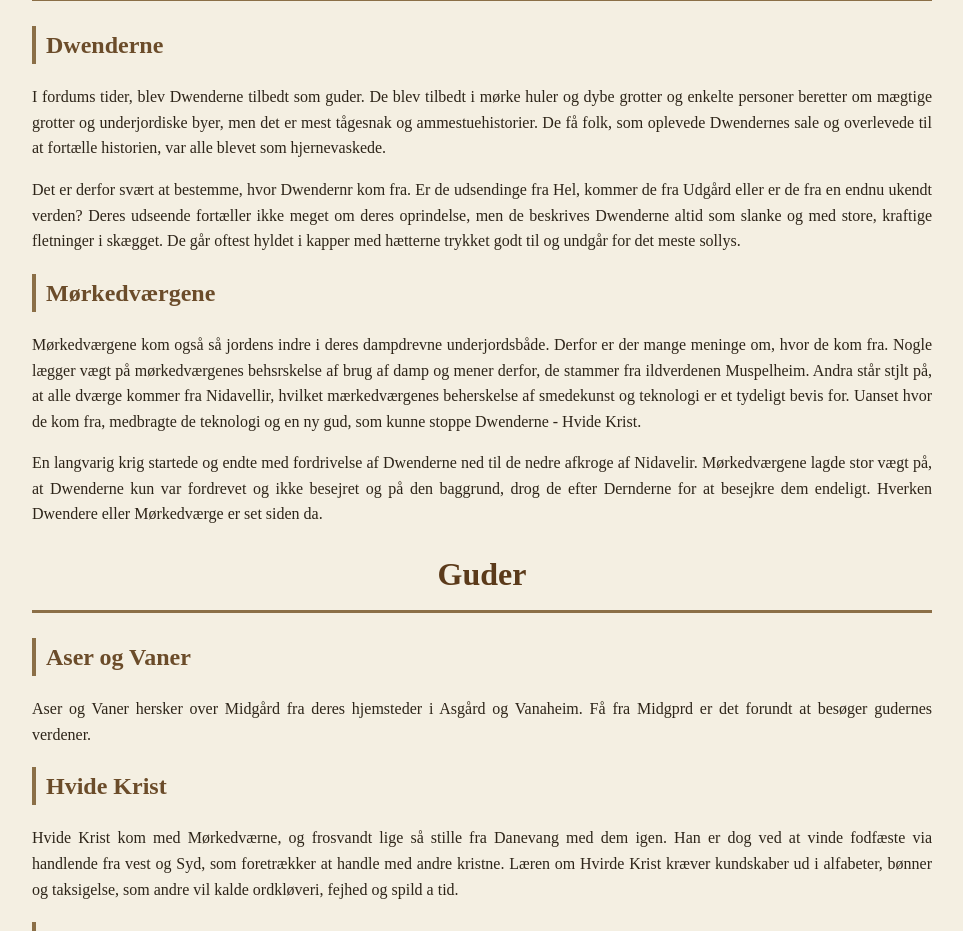
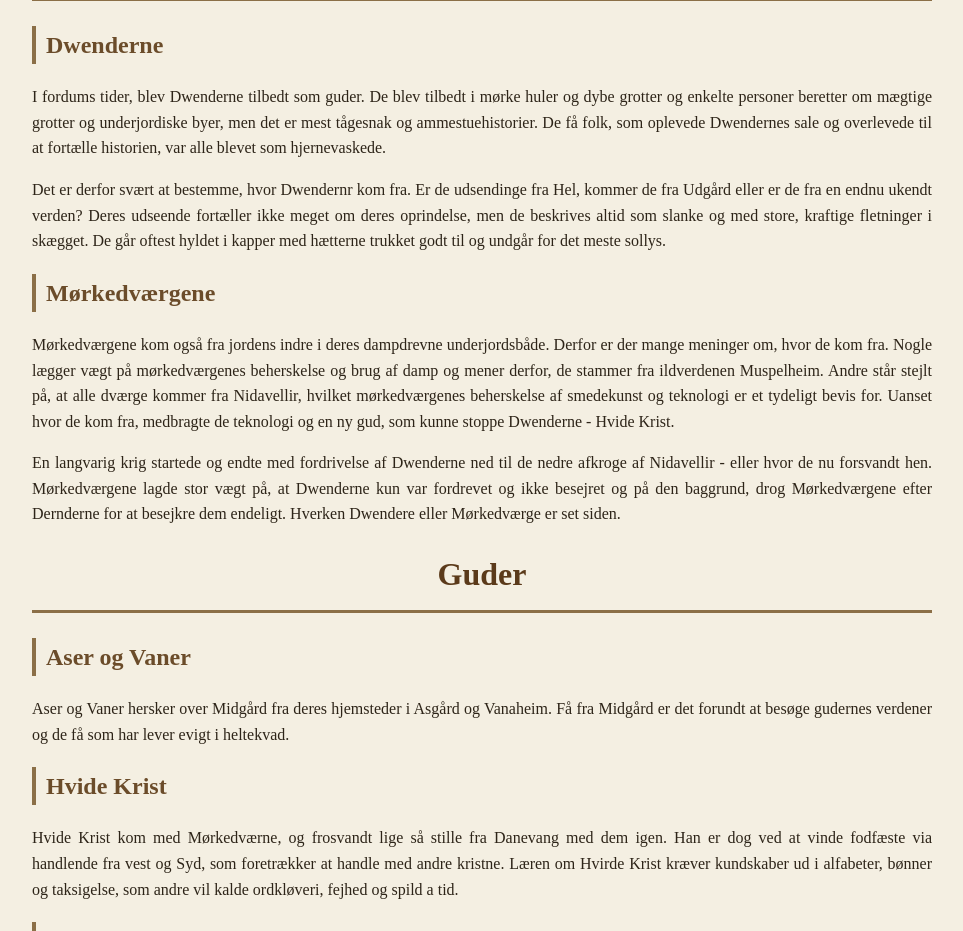
Before and after one commit to Stoffer75/den2side.dk, a Jekyll site: the page built from karakterer/guder.html, in a window 1280 px wide. Shown: the part 455-1386 px from the top of the page, without its empty margins (158-1121 px from the left). Built offline with Jekyll 4.4.1, drawn with Linux system fonts in a browser that asks for light colours.

Commit message:
Update guder.html

```diff
--- a/karakterer/guder.html
+++ b/karakterer/guder.html
@@ -3,54 +3,56 @@ layout: default
 title: Danevang
 ---
 <p class="breadcrumb">
-<a href="{{ '/karakterer.html' | relative_url }}">Folg og Fæ</a> → Guder og Myter
+  <a href="{{ '/karakterer.html' | relative_url }}">Folg og Fæ</a> → Guder og Myter
 </p>
 
 <h1>Myter</h1>
 
   <h2>Dwenderne</h2>
-    <p>I fordums tider, blev Dwenderne tilbedt som guder.
-    De blev tilbedt i mørke huler og dybe grotter og enkelte personer beretter om mægtige grotter og underjordiske byer, men det er mest tågesnak og ammestuehistorier.
-    De få folk, som oplevede Dwendernes sale og overlevede til at fortælle historien, var alle blevet som hjernevaskede.</p>
+    <p> I fordums tider, blev Dwenderne tilbedt som guder.
+        De blev tilbedt i mørke huler og dybe grotter og enkelte personer beretter om mægtige grotter og underjordiske byer, men det er mest tågesnak og ammestuehistorier.
+        De få folk, som oplevede Dwendernes sale og overlevede til at fortælle historien, var alle blevet som hjernevaskede.
+    </p>
 
-    <p></p>
-
-    <p>Det er derfor svært at bestemme, hvor Dwendernr kom fra. Er de udsendinge fra Hel, kommer de fra Udgård eller er de fra en endnu ukendt verden?
-      Deres udseende fortæller ikke meget om deres oprindelse, men de beskrives Dwenderne altid som slanke og med store, kraftige fletninger i skægget.
-      De går oftest hyldet i kapper med hætterne trykket godt til og undgår for det meste sollys.</p>
+    <p> Det er derfor svært at bestemme, hvor Dwendernr kom fra. Er de udsendinge fra Hel, kommer de fra Udgård eller er de fra en endnu ukendt verden?
+        Deres udseende fortæller ikke meget om deres oprindelse, men de beskrives altid som slanke og med store, kraftige fletninger i skægget.
+        De går oftest hyldet i kapper med hætterne trukket godt til og undgår for det meste sollys.
+    </p>
 
   <h2>Mørkedværgene</h2>
-    <p>Mørkedværgene kom også så jordens indre i deres dampdrevne underjordsbåde.
-      Derfor er der mange meninge om, hvor de kom fra. Nogle lægger vægt på mørkedværgenes behsrskelse af brug af damp og mener derfor, de stammer fra ildverdenen Muspelheim.
-      Andra står stjlt på, at alle dværge kommer fra Nidavellir, hvilket mærkedværgenes beherskelse af smedekunst og teknologi er et tydeligt bevis for.
-      Uanset hvor de kom fra, medbragte de teknologi og en ny gud, som kunne stoppe Dwenderne - Hvide Krist.</p>
+    <p> Mørkedværgene kom også fra jordens indre i deres dampdrevne underjordsbåde.
+        Derfor er der mange meninger om, hvor de kom fra. Nogle lægger vægt på mørkedværgenes beherskelse og brug af damp og mener derfor, de stammer fra ildverdenen Muspelheim.
+        Andre står stejlt på, at alle dværge kommer fra Nidavellir, hvilket mørkedværgenes beherskelse af smedekunst og teknologi er et tydeligt bevis for.
+        Uanset hvor de kom fra, medbragte de teknologi og en ny gud, som kunne stoppe Dwenderne - Hvide Krist.
+    </p>
 
-    <p></p>
-
-    <p>En langvarig krig startede og endte med fordrivelse af Dwenderne ned til de nedre afkroge af Nidavelir.
-      Mørkedværgene lagde stor vægt på, at Dwenderne kun var fordrevet og ikke besejret og på den baggrund, drog de efter Dernderne for at besejkre dem endeligt.
-      Hverken Dwendere eller Mørkedværge er set siden da.</p>
+    <p> En langvarig krig startede og endte med fordrivelse af Dwenderne ned til de nedre afkroge af Nidavellir - eller hvor de nu forsvandt hen.
+        Mørkedværgene lagde stor vægt på, at Dwenderne kun var fordrevet og ikke besejret og på den baggrund, drog Mørkedværgene efter Dernderne for at besejkre dem endeligt.
+        Hverken Dwendere eller Mørkedværge er set siden.
+    </p>
 
 <h1>Guder</h1>
 
   <h2>Aser og Vaner</h2>
-    <p>Aser og Vaner hersker over Midgård fra deres hjemsteder i Asgård og Vanaheim. Få fra Midgprd er det forundt at besøger gudernes verdener.</p>
-
-    <p></p>
-
-    <p></p>
+    <p> Aser og Vaner hersker over Midgård fra deres hjemsteder i Asgård og Vanaheim.
+        Få fra Midgård er det forundt at besøge gudernes verdener og de få som har lever evigt i heltekvad.
+    </p>
 
   <h2>Hvide Krist</h2>
-    <p>Hvide Krist kom med Mørkedværne, og frosvandt lige så stille fra Danevang med dem igen.
-      Han er dog ved at vinde fodfæste via handlende fra vest og Syd, som foretrækker at handle med andre kristne.
-      Læren om Hvirde Krist kræver kundskaber ud i alfabeter, bønner og taksigelse, som andre vil kalde ordkløveri, fejhed og spild a tid.</p>
+    <p> Hvide Krist kom med Mørkedværne, og frosvandt lige så stille fra Danevang med dem igen.
+        Han er dog ved at vinde fodfæste via handlende fra vest og Syd, som foretrækker at handle med andre kristne.
+        Læren om Hvirde Krist kræver kundskaber ud i alfabeter, bønner og taksigelse, som andre vil kalde ordkløveri, fejhed og spild a tid.
+    </p>
 
   <h2>Odd den 2 gange Opstandne</h2>
-    <p>I Borgringe er der kommet en ny trosretning - Odd'ismen, som tilbeder Odd den 2 gange opstandne.
-    Han er på alle måder dobbelt så god som Hvide Krist og har da også indført 20'ende i stedet for 10'ende - det er jo dobbelt så godt.</p>
+    <p> I Borgringe er der kommet en ny trosretning - Odd'ismen, som tilbeder Odd den 2 gange opstandne.
+        Han er på alle måder dobbelt så god som Hvide Krist og har da også indført 20'ende i stedet for 10'ende - det er jo dobbelt så godt.
+    </p>
 
-    <p>Tilhængerne af den nye trosretning strømmer til Borgringe - mest i form af flygtninge fra den store Dwenderinvasion - og alle omvendes gladelilgt mod beskyttelse af den store Odd hamselv.</p>
+    <p> Tilhængerne af den nye trosretning strømmer til Borgringe - mest i form af flygtninge fra den store Dwenderinvasion - og alle omvendes gladelilgt mod beskyttelse af den store Odd hamselv.
+    </p>
 
-    <p>Enkelte højtstående medlemmer af Odd'ismen påstår, at Odd har en viden, som kan fælde Hvide Krist for evigt.
-      Men denne viden skulle efter sigende komme fra løgnens mester, Loke.
-      Så er Loke eller Hvide Krist en løgner? - For Odd er i hvertfald sandheden selv!</p>
+    <p> Enkelte højtstående medlemmer af Odd'ismen påstår, at Odd har en viden, som kan fælde Hvide Krist for evigt.
+        Men denne viden skulle efter sigende komme fra løgnens mester, Loke.
+        Så er Loke eller Hvide Krist en løgner? - For Odd er i hvertfald sandheden selv!
+    </p>
```
